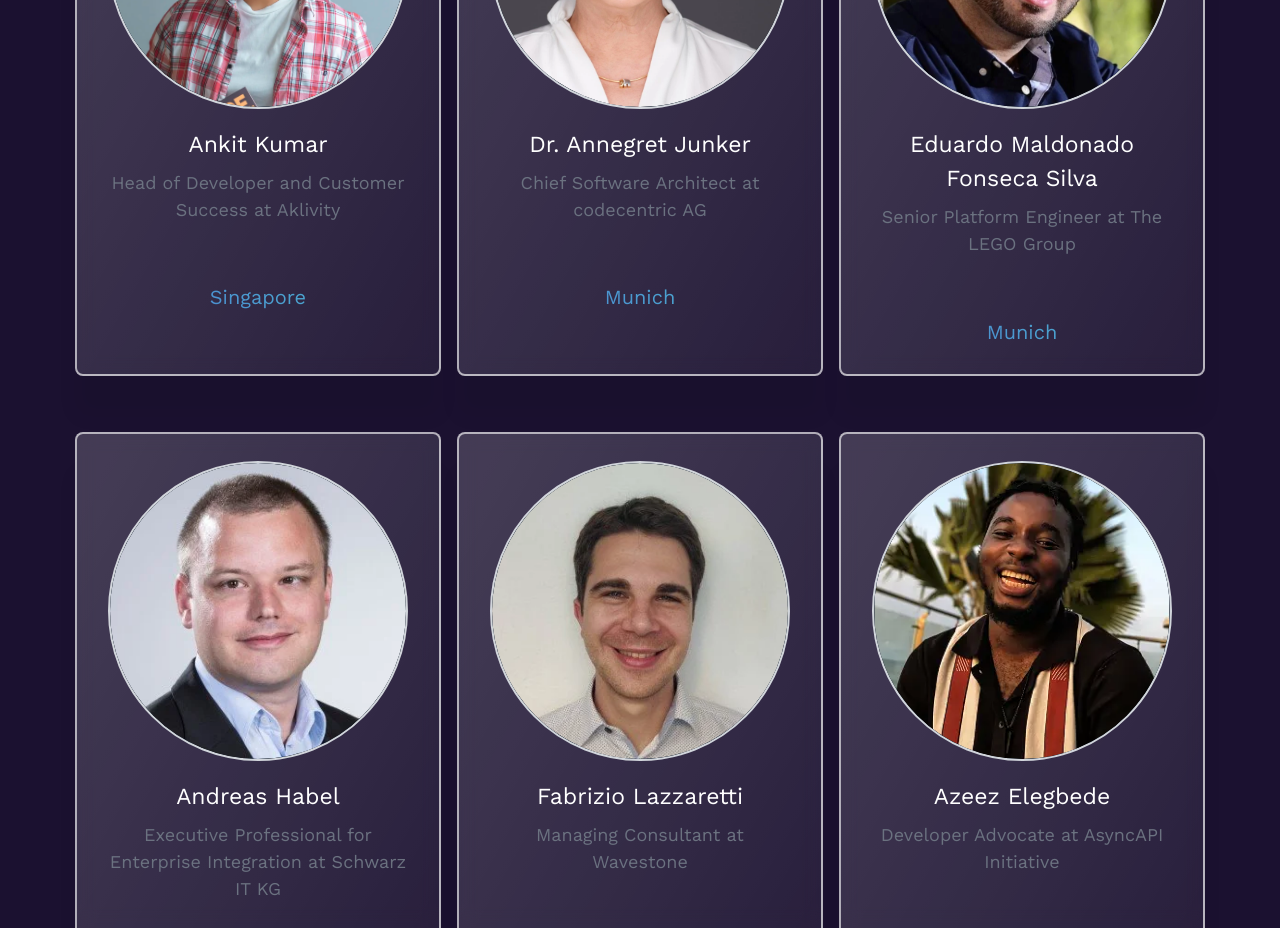
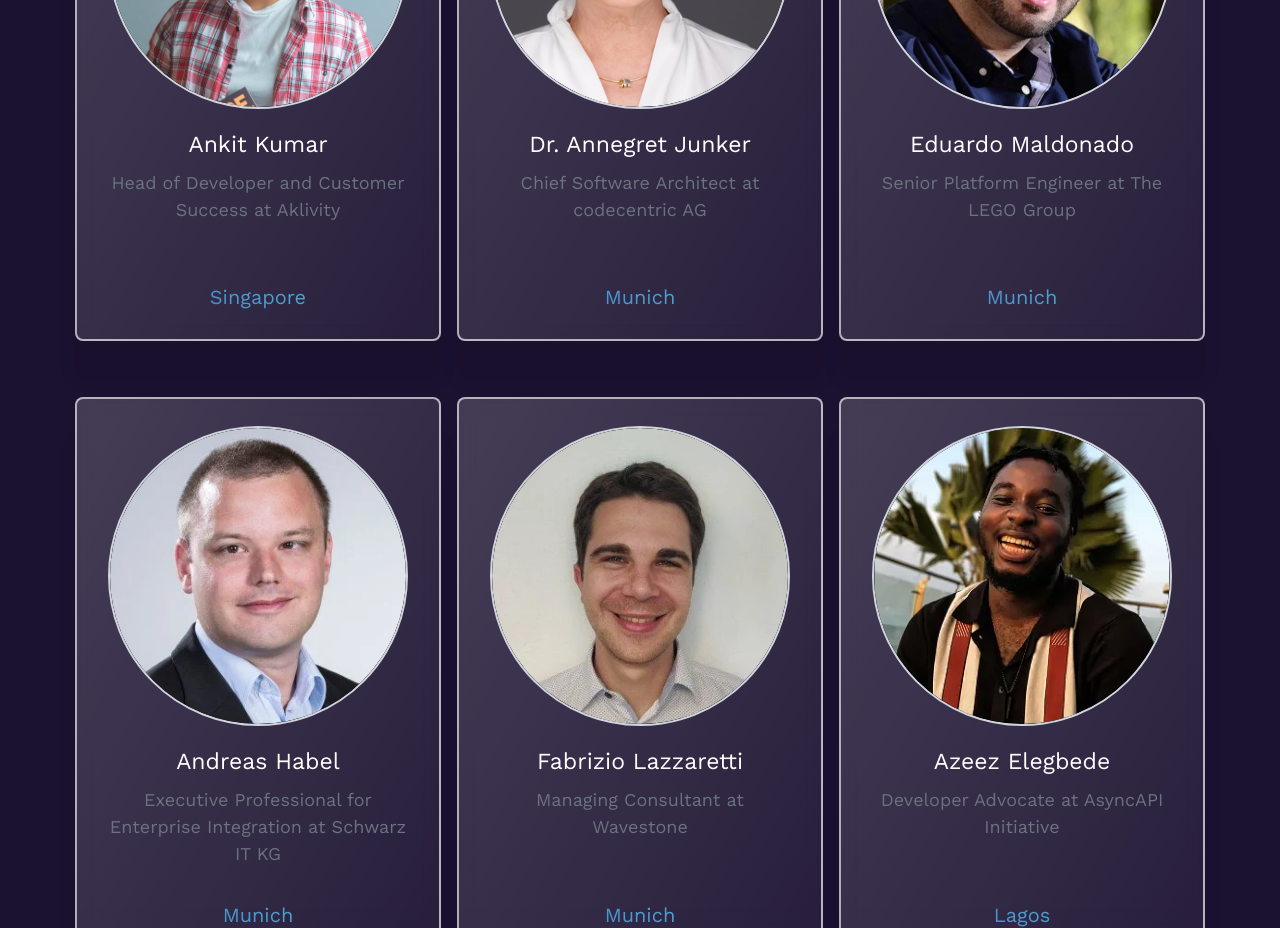
Before and after one commit to asyncapi/conference-website, a Next.js app: page / in a window 1280 px wide. Shown: the part 3260-4188 px from the top of the page. Built offline with nearby package versions, Linux system fonts and the light colour scheme.

Commit message:
fix: enhanced the alignment of speaker card. (#753)
Co-authored-by: EuniceChidinmaImo <eunicechidinma.ei@gmail.com>

```diff
--- a/components/Speaker/speaker.tsx
+++ b/components/Speaker/speaker.tsx
@@ -9,9 +9,15 @@ interface ISpeaker {
 }
 
 function Speaker({ details, location, className }: ISpeaker): JSX.Element {
+
+  function getName(names: string[]){
+    return `${names[0]} ${names[1]}`;
+  }
+  const shortenedName = details.name.length > 20 ? getName(details.name.split(' ')) : details.name;
+
   return (
     <div
-      className={`w-auto text-center flex flex-col items-center card h-auto rounded-md p-[27px] ${className}`}
+      className={`w-auto text-center flex flex-col items-center card rounded-md p-[27px] ${className}`}
       data-test="speakers-section"
     >
       <div className="w-[300px] h-[300px] lg:w-[250px] lg:h-[250px] relative overflow-hidden  rounded-full border-2 border-gray-300 bg-gray-800">
@@ -25,7 +31,7 @@ function Speaker({ details, location, className }: ISpeaker): JSX.Element {
         />
       </div>
       <div className="mt-[19px]">
-        <h3 className="text-[23px] text-white">{details.name}</h3>
+        <h3 className="text-[23px] text-white">{shortenedName}</h3>
         <div className={`flex flex-col ${'min-h-[150px]'} justify-between`}>
           <div>
             {' '}
```
